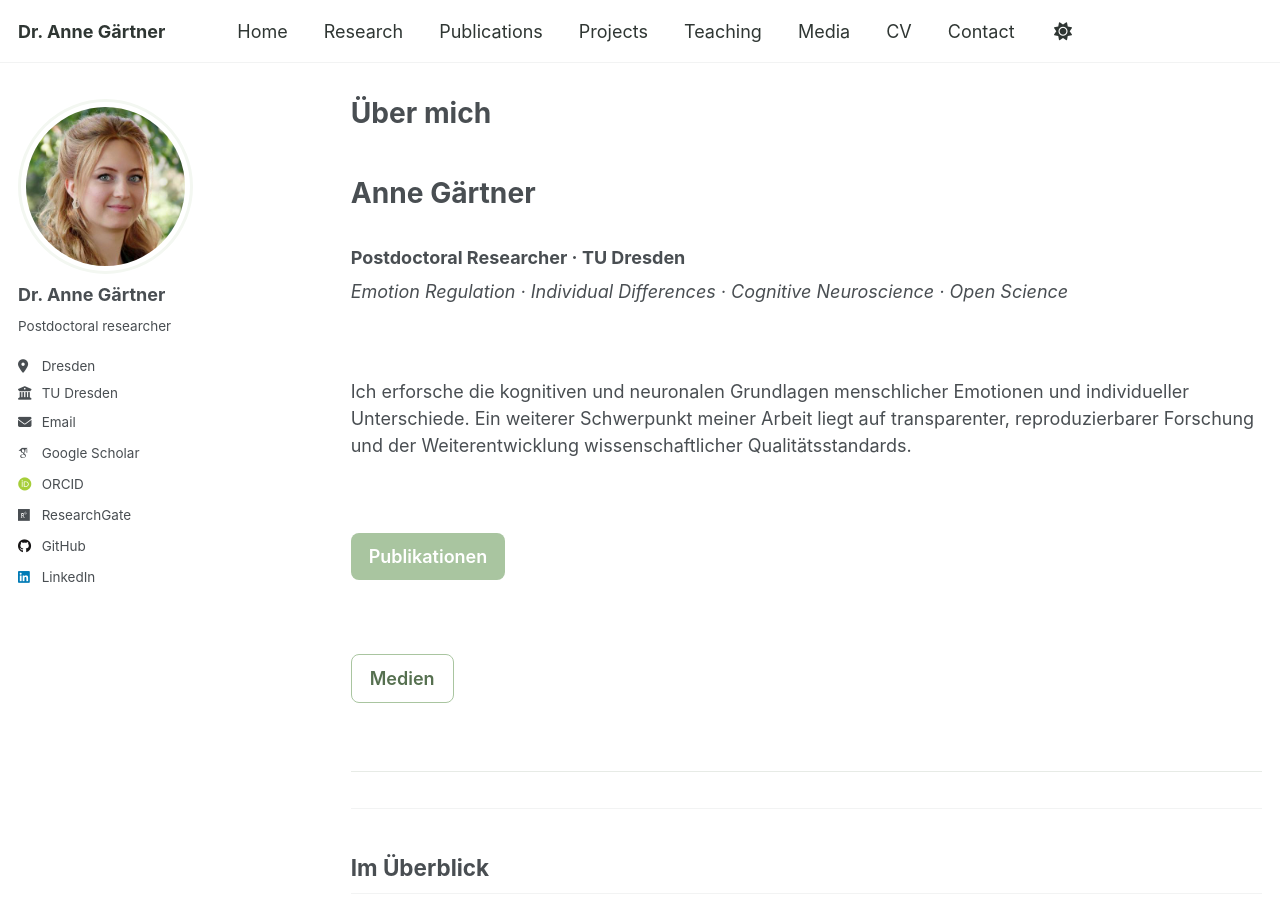
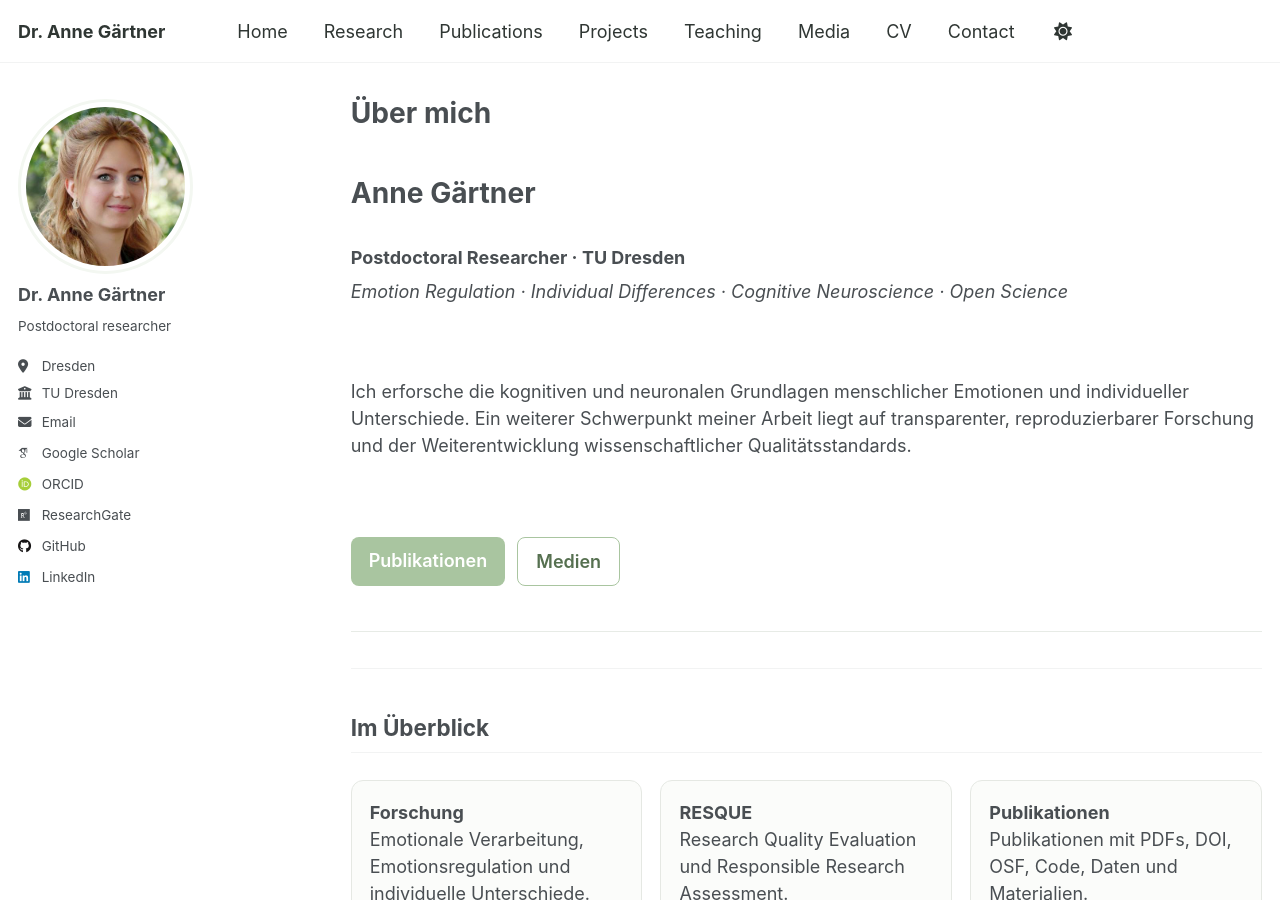
Before and after one commit to angaertner/angaertner.github.io, a Jekyll site: the page built from _pages/about.md, in a window 1280 px wide and 900 px high. Built offline with Jekyll 4.4.1, drawn with Linux system fonts in a browser that asks for light colours; some web fonts are replaced; a script that is not in the unit is left out.

Commit message:
Update about.md

```diff
--- a/_pages/about.md
+++ b/_pages/about.md
@@ -20,12 +20,17 @@ Ich erforsche die kognitiven und neuronalen Grundlagen menschlicher Emotionen un
 
 <br>
 
-<a href="/publications/" style="display:inline-block;padding:10px 18px;border-radius:8px;background:#A9C5A0;color:white;text-decoration:none;font-weight:600;">Publikationen</a>
+<div style="display:flex; gap:12px; flex-wrap:wrap; margin-top:1.5rem;">
 
-&nbsp;&nbsp;
+<a href="/publications/" style="display:inline-block;padding:10px 18px;border-radius:8px;background:#A9C5A0;color:white;text-decoration:none;font-weight:600;">
+Publikationen
+</a>
 
-<a href="/media/" style="display:inline-block;padding:10px 18px;border-radius:8px;border:1px solid #A9C5A0;color:#567050;text-decoration:none;font-weight:600;">Medien</a>
+<a href="/media/" style="display:inline-block;padding:10px 18px;border-radius:8px;border:1px solid #A9C5A0;color:#567050;text-decoration:none;font-weight:600;">
+Medien
+</a>
 
+</div>
 </div>
 
 ---
```
